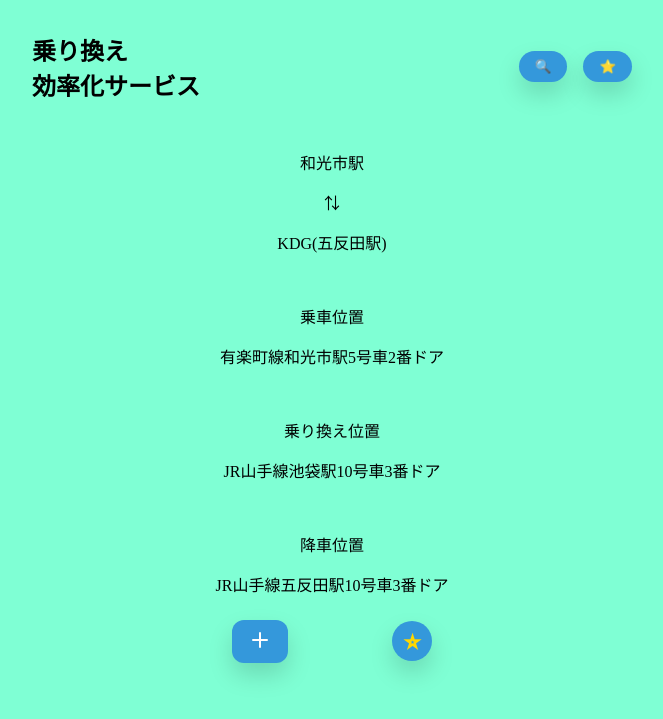
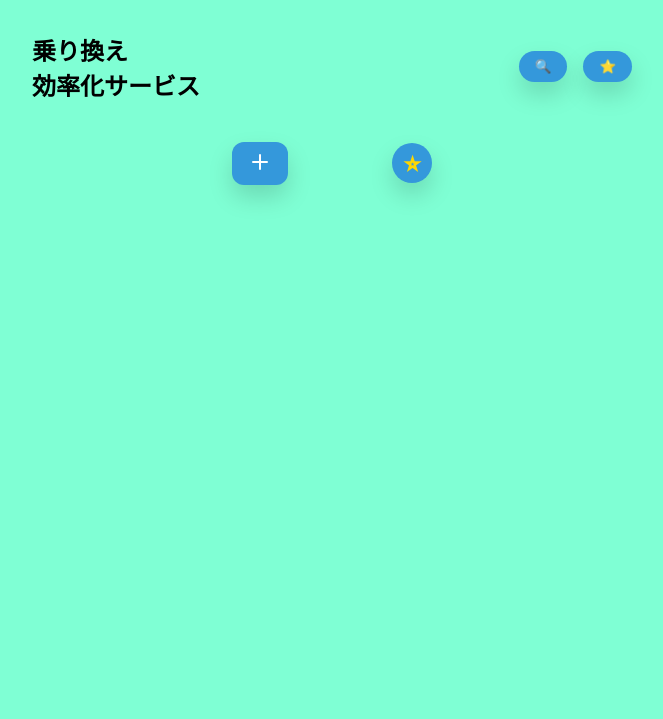
Before and after one commit to Hirotaka-Tambo/My-project-Transfer, a Spring Boot app: page /diaplay-trans in a window 1280 px wide. Shown: the top 719 px of the page, without its empty margins (308-971 px from the left). Run offline with Spring Boot 4, Linux system fonts and the light colour scheme.

Commit message:
いったん、HTMLの処理よりもjava側の追記を優先

```diff
--- a/SpringTransferProject/src/main/resources/templates/display-trans.html
+++ b/SpringTransferProject/src/main/resources/templates/display-trans.html
@@ -3,7 +3,7 @@
 <head>
     <meta charset="UTF-8">
     <meta name="viewport" content="width=device-width, initial-scale=1.0">
-    <title>transfer</title>
+    <title>display transfer</title>
 	<link rel="stylesheet" th:href="@{/css/style.css}">
 </head>
 <body>
@@ -23,31 +23,8 @@
     </header>
 
     <main>
-        <!--demo(<img> + 出発/目的地---)-->
-        <p>和光市駅</p>
-
-        <span> ⇅ </span>
-        <br>
-        <p>KDG(五反田駅)</p>
-
-        <br>
-
-        <!--demo(thymeleafのobjectを差し込む)-->
-
-        <p>乗車位置</p>
-        <p>有楽町線和光市駅5号車2番ドア</p>
-
-        <br>
-
-		<!--乗り換えがない倍は表示されないようにしたい-->
-
-        <p>乗り換え位置</p>
-        <p>JR山手線池袋駅10号車3番ドア</p>
-
-        <br>
-
-        <p>降車位置</p>
-        <p>JR山手線五反田駅10号車3番ドア</p>
+        <!--thymeleafでobjectを持ってくる
+			postgressのidを認識することで乗り換え情報を取得できるようにしないといけない-->
 
 
     </main>
```
